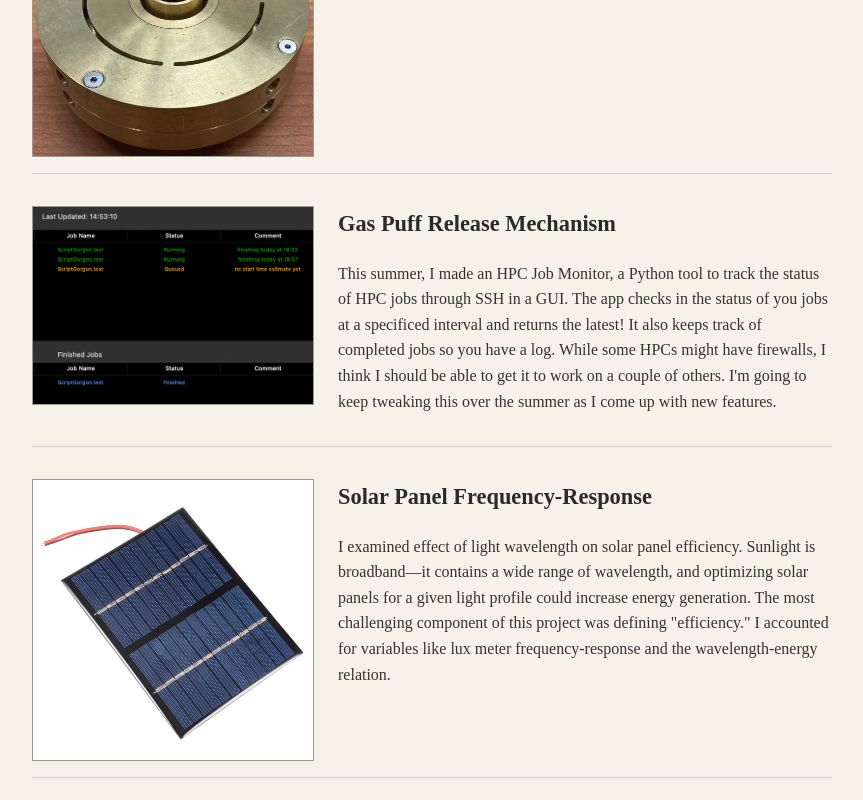
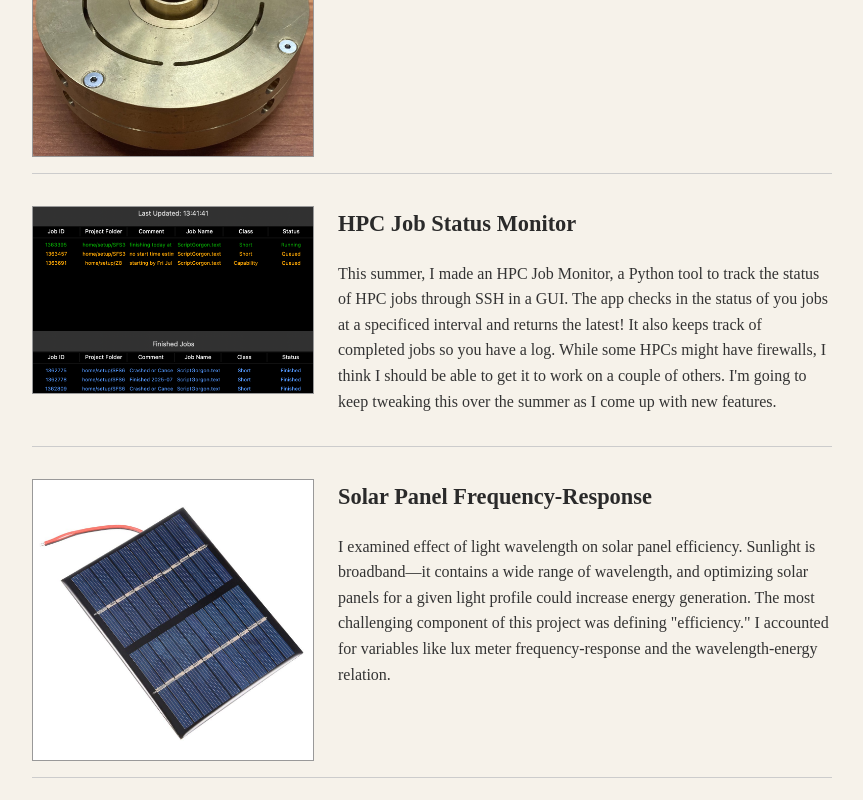
Before and after one commit to David-M-Johnson/site, a plain HTML site: page past-projects.html in a window 1280 px wide. Shown: the part 819-1619 px from the top of the page, without its empty margins (208-1071 px from the left). Drawn offline with Linux system fonts and the light colour scheme.

Commit message:
photo and edit

```diff
--- a/past-projects.html
+++ b/past-projects.html
@@ -74,12 +74,12 @@
 
       <article class="project-entry">
         <img
-          src="images/JobMonitor2.png"
+          src="images/MiniJobMonitor.png"
           alt="HPC Job Monitor"
           class="project-photo"
         />
         <div class="project-text">
-          <h2>Gas Puff Release Mechanism</h2>
+          <h2>HPC Job Status Monitor</h2>
           <p>
             This summer, I made an HPC Job Monitor, a Python tool to track the status of HPC jobs through SSH in a GUI.
             The app checks in the status of you jobs at a specificed interval and returns the latest!
```
Also changed, not shown: images/JobMonitor.png (deleted), images/JobMonitor2.png (deleted), images/MiniJobMonitor.png (added).
